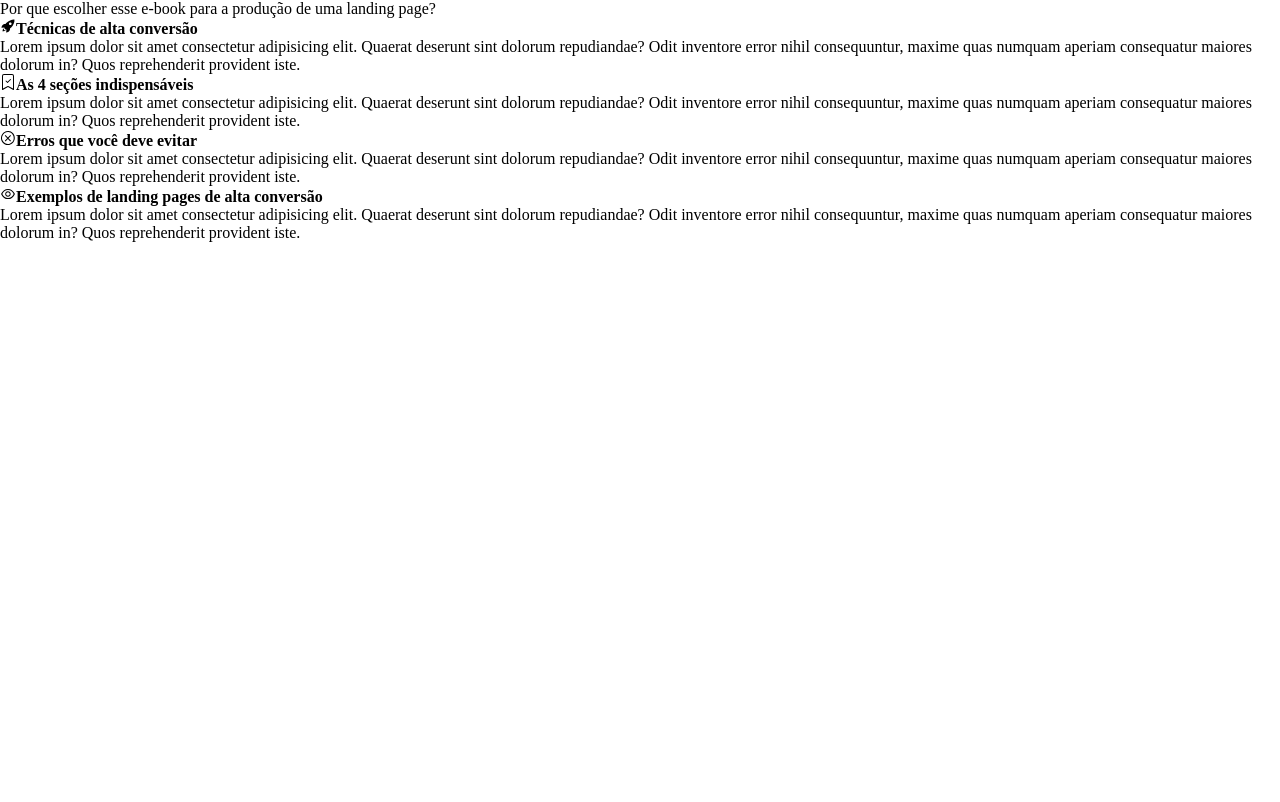
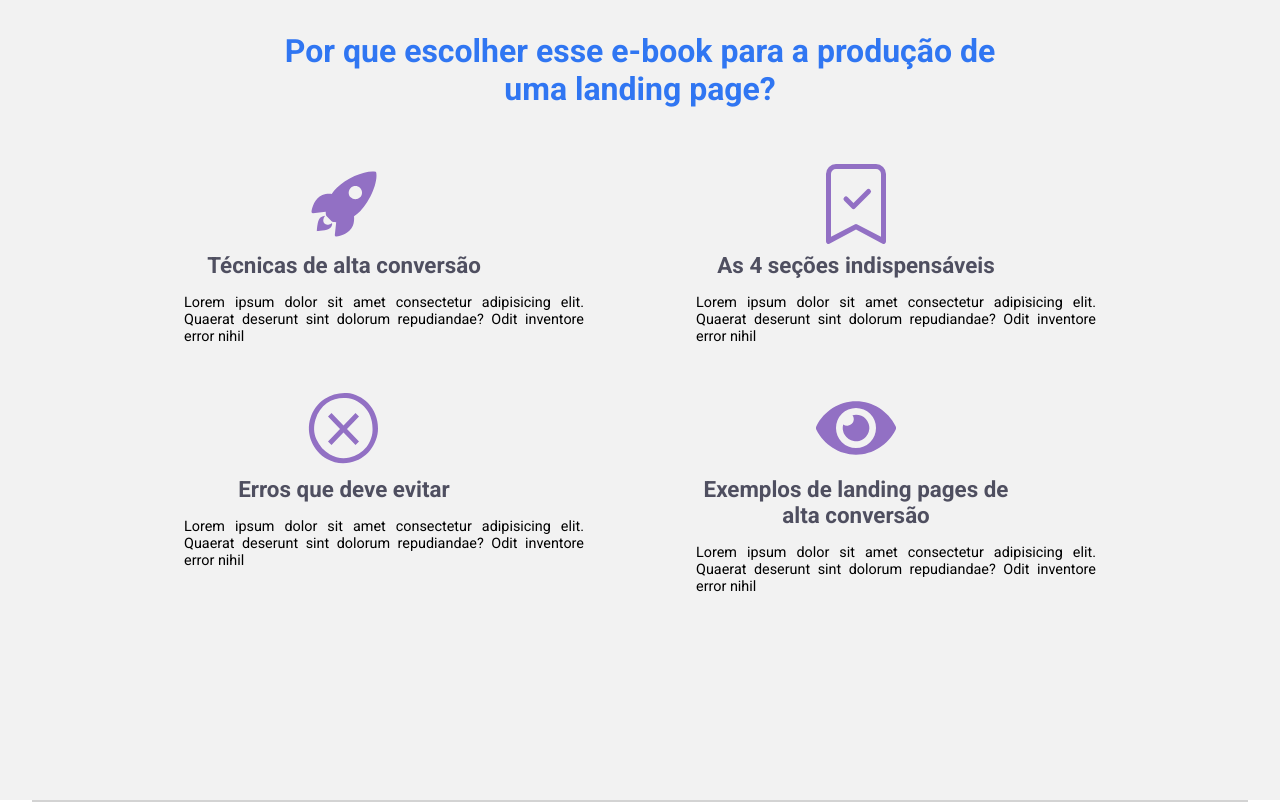
Before and after one commit to leadcodeti/ebook-landing-page-leadcode, a React (Create React App) app: page / in a window 1280 px wide. Built offline with nearby package versions, Linux system fonts and the light colour scheme.

Commit message:
Estilização da página descrição.

```diff
--- a/public/index.html
+++ b/public/index.html
@@ -16,6 +16,14 @@
     <link rel="preconnect" href="https://fonts.googleapis.com">
     <link rel="preconnect" href="https://fonts.gstatic.com" crossorigin>
     <link href="https://fonts.googleapis.com/css2?family=Inter:wght@400;600;700&family=Poppins:wght@400;600&family=Roboto:wght@400;500;700&display=swap" rel="stylesheet">
+    <link rel="preconnect" href="https://fonts.googleapis.com">
+    <link rel="preconnect" href="https://fonts.gstatic.com" crossorigin>
+    <link href="https://fonts.googleapis.com/css2?family=Comfortaa:wght@300;400;500;600;700&family=Inter:wght@400;600;700&family=Poppins:wght@400;600&family=Roboto:wght@400;500;700&display=swap" rel="stylesheet">
+    <link rel="preconnect" href="https://fonts.googleapis.com">
+    <link rel="preconnect" href="https://fonts.gstatic.com" crossorigin>
+    <link href="https://fonts.googleapis.com/css2?family=Comfortaa:wght@300;400;500;600;700&family=Inter:wght@400;600;700&family=Poppins:wght@400;600&family=Roboto:wght@400;500;700&display=swap" rel="stylesheet">
+
+
 
     <title>E-book | Download</title>
   </head>
--- a/src/App.tsx
+++ b/src/App.tsx
@@ -2,7 +2,10 @@ import { Descricao } from "./pages/Descricao";
 
 function App() {
   return (
-    <Descricao />
+    <>
+      <Descricao />
+      <hr />
+    </>
   );
 }
 
--- a/src/pages/Descricao.tsx
+++ /dev/null
@@ -1,30 +0,0 @@
-import { IoIosRocket } from 'react-icons/io';
-import { BsBookmarkCheck } from "react-icons/bs";
-import { AiOutlineEye } from 'react-icons/ai';
-import { VscError } from "react-icons/vsc";
-
-export function Descricao() {
-  return (
-    <>
-      <div>
-        Por que escolher esse e-book para a produção de uma landing page?
-      </div>
-      <div className="beneficios"><IoIosRocket/>
-        <b>Técnicas de alta conversão</b>
-        <p>Lorem ipsum dolor sit amet consectetur adipisicing elit. Quaerat deserunt sint dolorum repudiandae? Odit inventore error nihil consequuntur, maxime quas numquam aperiam consequatur maiores dolorum in? Quos reprehenderit provident iste.</p>
-      </div>
-      <div className="beneficios"><BsBookmarkCheck/>
-        <b>As 4 seções indispensáveis</b>
-        <p>Lorem ipsum dolor sit amet consectetur adipisicing elit. Quaerat deserunt sint dolorum repudiandae? Odit inventore error nihil consequuntur, maxime quas numquam aperiam consequatur maiores dolorum in? Quos reprehenderit provident iste.</p>
-      </div>
-      <div className="beneficios"><VscError/>
-        <b>Erros que você deve evitar</b>
-        <p>Lorem ipsum dolor sit amet consectetur adipisicing elit. Quaerat deserunt sint dolorum repudiandae? Odit inventore error nihil consequuntur, maxime quas numquam aperiam consequatur maiores dolorum in? Quos reprehenderit provident iste.</p>
-      </div>
-      <div className="beneficios"><AiOutlineEye/>
-        <b>Exemplos de landing pages de alta conversão</b>
-        <p>Lorem ipsum dolor sit amet consectetur adipisicing elit. Quaerat deserunt sint dolorum repudiandae? Odit inventore error nihil consequuntur, maxime quas numquam aperiam consequatur maiores dolorum in? Quos reprehenderit provident iste.</p>
-      </div>
-    </>
-  )
-}
--- /dev/null
+++ b/src/pages/Descricao/index.tsx
@@ -0,0 +1,59 @@
+import { IoIosRocket } from "react-icons/io";
+import { BsBookmarkCheck } from "react-icons/bs";
+import { FaEye } from "react-icons/fa";
+import { VscError } from "react-icons/vsc";
+import "./styles.css";
+
+export function Descricao() {
+  return (
+    <div className="container">
+      <div className="titulo">
+        Por que escolher esse e-book para a produção de uma landing page?
+      </div>
+      <div className="gridLayout">
+        <div className="categoryContainer">
+          <div className="categoryHeader">
+            <IoIosRocket className="icon" />
+            <span>Técnicas de alta conversão</span>
+          </div>
+          <p>
+            Lorem ipsum dolor sit amet consectetur adipisicing elit. Quaerat
+            deserunt sint dolorum repudiandae? Odit inventore error nihil
+          </p>
+        </div>
+        <div className="categoryContainer">
+          <div className="categoryHeader">
+            <BsBookmarkCheck className="icon" />
+            <span className="categoryTitle">As 4 seções indispensáveis</span>
+          </div>
+          <p>
+            Lorem ipsum dolor sit amet consectetur adipisicing elit. Quaerat
+            deserunt sint dolorum repudiandae? Odit inventore error nihil
+          </p>
+        </div>
+        <div className="categoryContainer">
+          <div className="categoryHeader">
+            <VscError className="icon" />
+            <span className="categoryTitle">Erros que deve evitar</span>
+          </div>
+          <p>
+            Lorem ipsum dolor sit amet consectetur adipisicing elit. Quaerat
+            deserunt sint dolorum repudiandae? Odit inventore error nihil
+          </p>
+        </div>
+        <div className="categoryContainer">
+          <div className="categoryHeader">
+            <FaEye className="icon" />
+            <span className="categoryTitle">
+              Exemplos de landing pages de alta conversão
+            </span>
+          </div>
+          <p>
+            Lorem ipsum dolor sit amet consectetur adipisicing elit. Quaerat
+            deserunt sint dolorum repudiandae? Odit inventore error nihil
+          </p>
+        </div>
+      </div>
+    </div>
+  );
+}
--- /dev/null
+++ b/src/pages/Descricao/styles.css
@@ -0,0 +1,65 @@
+.container {
+  height: 100vh;
+  width: 100vw;
+  background-color: #F2F2F2;
+
+  display: flex;
+  align-items: center;
+  flex-direction: column;
+  padding: 2rem;
+
+  font-family: 'Roboto', sans-serif;
+}
+
+.titulo {
+  max-width: 45rem;
+
+  font-weight: 600;
+  font-size: 2rem;
+  text-align: center;
+  color: #3076F2;
+}
+
+.gridLayout {
+  display: grid;
+  grid-template-columns: 26rem 1fr;
+  grid-template-rows: 8rem 1fr;
+  grid-gap: 6rem;
+  justify-content: center;
+
+  margin-top: 3.5rem;
+  padding: 0 4rem 0 4rem;
+}
+
+.categoryHeader {
+  max-width: 20rem;
+  display: flex;
+  align-items: center;
+  flex-direction: column;
+
+  font-weight: bold;
+  font-size: 1.4rem;
+  color: #4f4f60;
+  text-align: center;
+}
+
+.icon {
+  height: 5rem;
+  width: 5rem;
+
+  display: block;
+  margin: 0 0 0.5rem 0;
+
+  color: #9270c4;
+}
+
+
+p {
+  max-width: 25rem;
+  margin-top: 1rem;
+
+  font-weight: 300;
+  font-size: 0.9rem;
+  text-align: justify;
+  color: black;
+}
--- a/src/styles/globalStyles.scss
+++ b/src/styles/globalStyles.scss
@@ -24,3 +24,9 @@ a {
 button {
   cursor: pointer;
 }
+
+hr {
+  height: 1px;
+  border: 1px solid #d3d3d3;
+  margin: 0 2rem 0 2rem;
+}
```
